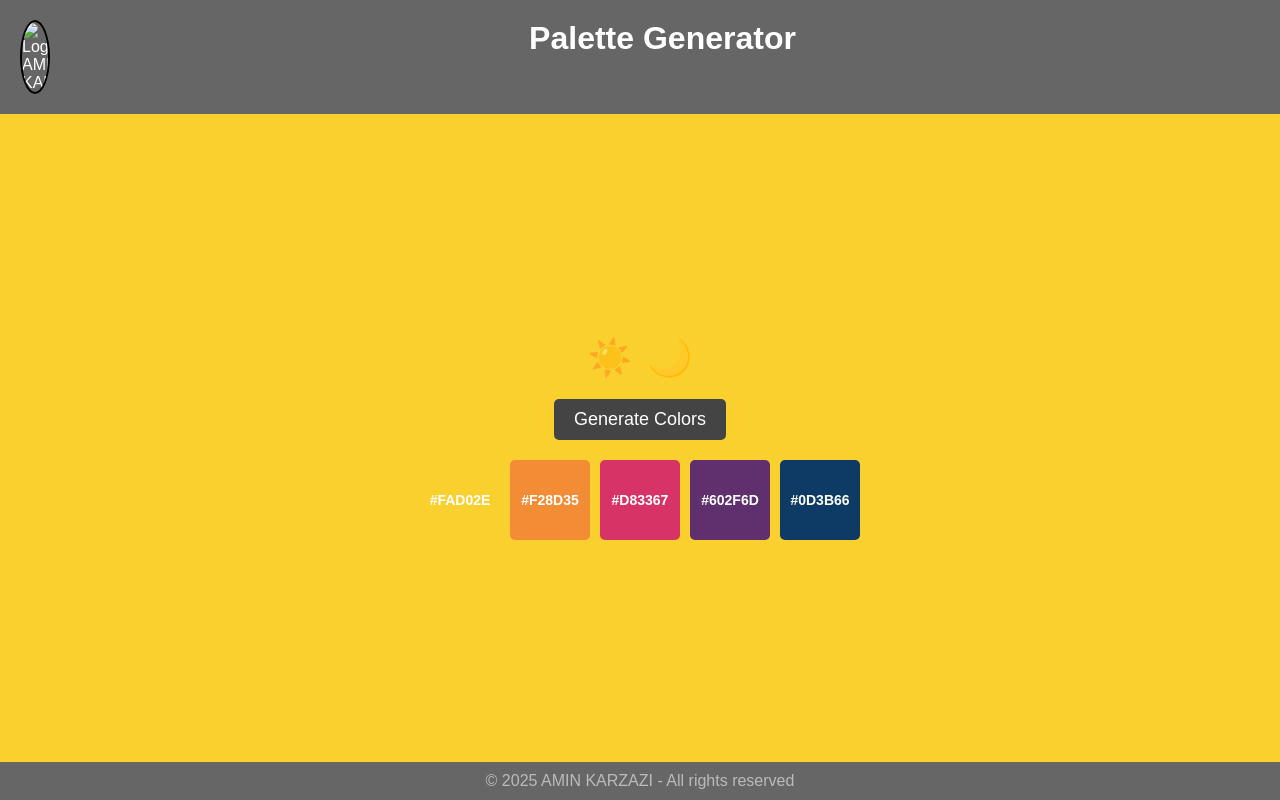
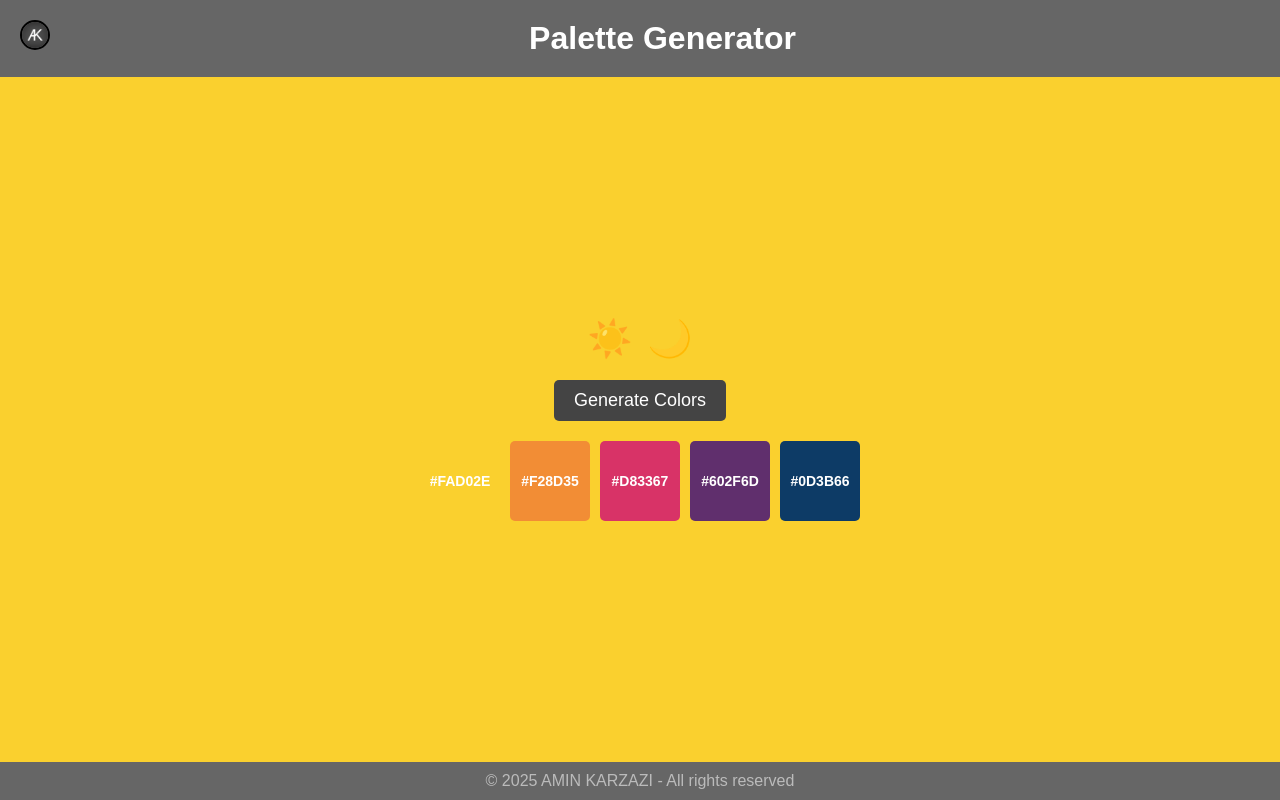
Before and after one commit to Amin-Karzazi/pgak, a plain HTML site: page index.html in a window 1280 px wide. Drawn offline with Linux system fonts and the light colour scheme.

Commit message:
Update index.html

```diff
--- a/index.html
+++ b/index.html
@@ -8,7 +8,7 @@
 </head>
 <body>
     <header>
-      <div><img src="images/logo.png" alt="Logo AMIN KARZAZI" class="logo" /></div>
+      <div><img src="logo.png" alt="Logo AMIN KARZAZI" class="logo" /></div>
 
         <h1>Palette Generator</h1>
     </header>
```
